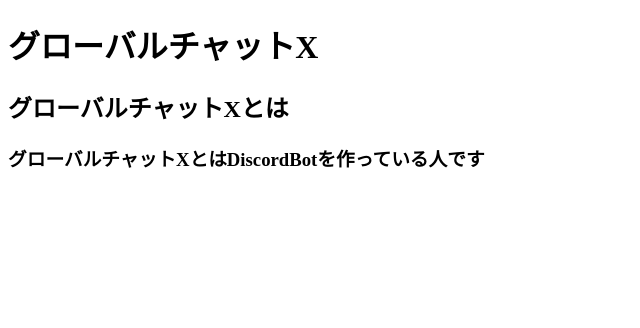
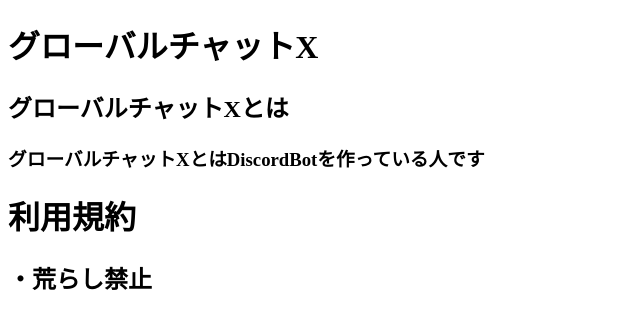
Before and after one commit to unimaru0618/GlobalChatHomepage, a plain HTML site: page index.html in a window 1280 px wide. Shown: the whole page, without its empty margins (0-640 px from the left). Drawn offline with Linux system fonts and the light colour scheme.

Commit message:
Update index.html

```diff
--- a/index.html
+++ b/index.html
@@ -8,4 +8,8 @@
     <h2>グローバルチャットXとは</h2>
     <h3>グローバルチャットXとはDiscordBotを作っている人です</h3>
   </body>
+  <header>
+    <h1>利用規約</h1>
+    <h2>・荒らし禁止</h2>
+  </header>
 </html>
```
